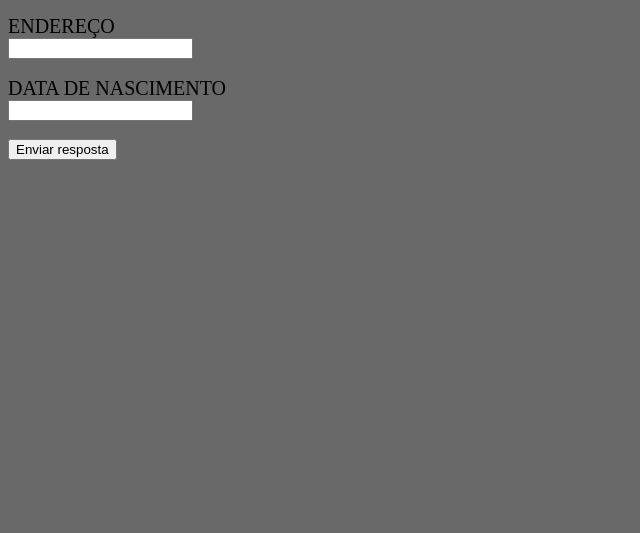
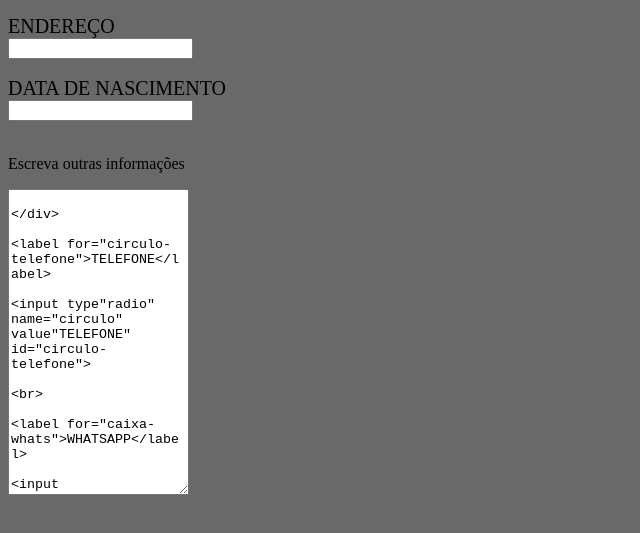
Before and after one commit to vitorhugocorreia/Formulario, a plain HTML site: page index.html in a window 1280 px wide. Shown: the part 127-660 px from the top of the page, without its empty margins (0-640 px from the left). Drawn offline with Linux system fonts and the light colour scheme.

Commit message:
Update index.html

```diff
--- a/index.html
+++ b/index.html
@@ -19,6 +19,15 @@
 		<label for="nome">DATA DE NASCIMENTO</label>
 		<input type="text" id="data de nascimento">
 		<br>
+		<div>
+			<p>Escreva outras informações</p>
+		        <textarea cols="20px" rows="20px">
+		</div>
+			<label for="circulo-telefone">TELEFONE</label>
+			<input type"radio" name="circulo" value"TELEFONE" id="circulo-telefone">
+			<br>
+			<label for="caixa-whats">WHATSAPP</label>
+			<input type="checkbox" name="caixa" value="WHATSAPP" id="caixa-whats">
 		<input type="submit" value="Enviar resposta">
 	</form>
 </body>
```
